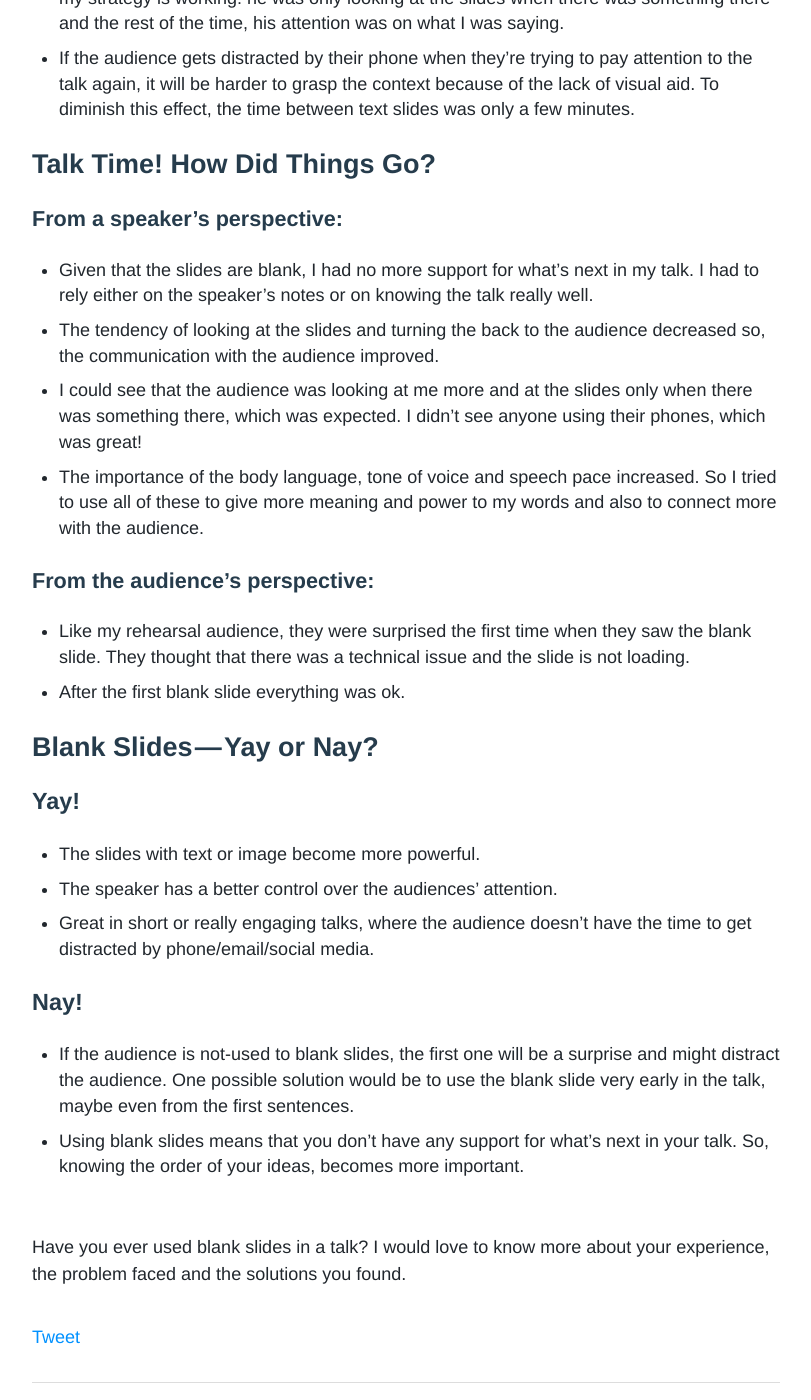
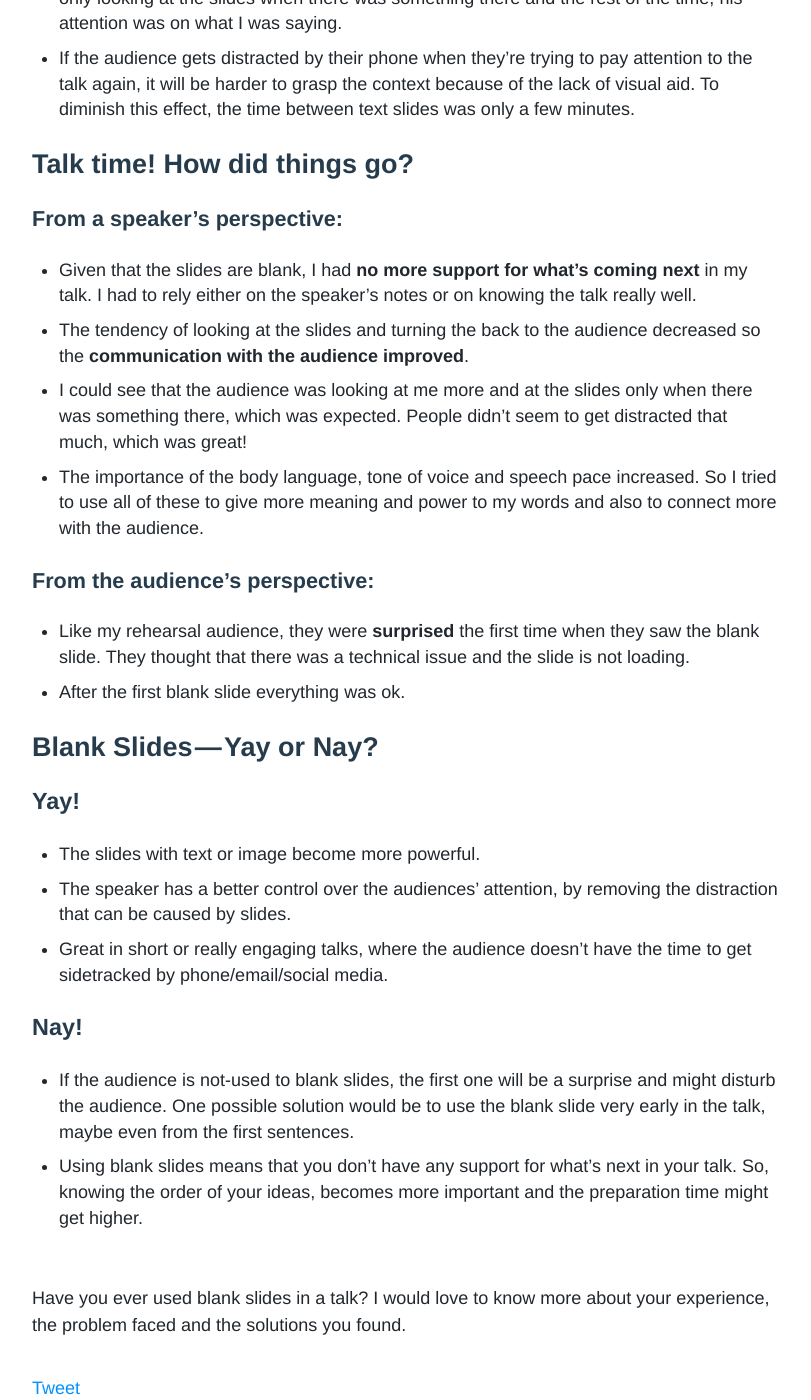
Before and after one commit to upday/upday.github.io, a Jekyll site: the page built from _posts/blog/2017-03-10-public_speaking_blank_slides.md, in a window 1280 px wide and 1400 px high, scrolled down 1544 px. Shown: the whole window, without its empty margins (234-1045 px from the left). Built offline with Jekyll 4.4.1, drawn with Linux system fonts in a browser that asks for light colours; nearby versions of some CDN libraries; some web fonts are replaced; comment, search, counter and statistics services are not loaded; some of the changed text lies outside the part shown.

Commit message:
review fixes

```diff
--- a/_posts/blog/2017-03-10-public_speaking_blank_slides.md
+++ b/_posts/blog/2017-03-10-public_speaking_blank_slides.md
@@ -10,7 +10,7 @@ tags: [Product, Management, Data, Data Science, User, Feedback, ProductManagemen
 image:
 date: 2017-03-08T00:00:00-04:00
 ---
-My talk at the <a href="https://www.womentechmakers.com/iwd17" target="blank">International Women’s Day event</a>, organised by <a href="https://www.womentechmakers.com/" target="blank">Women Techmakers</a> gave me the chance to share my story about public speaking but also to try something new: using **blank slides**.
+My talk at the <a href="https://www.womentechmakers.com/iwd17" target="blank">International Women’s Day event</a>, organised by <a href="https://www.womentechmakers.com/" target="blank">Women Techmakers</a> gave me the chance to share my story about public speaking and also to try something new: using **blank slides**.
 
 <center>
 <picture>
@@ -30,21 +30,21 @@ Usually in my tech talks, I tend to have one slide per idea. So I kept the same
 
 #### There are a few possible downsides:
 
-* The **IT audience** is used to talks where they always have a visual aid: slides with text and/or images so having a black screen all of the sudden can be a surprise. I saw this effect when rehearsing my talk with a friend. But, after the initial **surprise**, I could see that my strategy is working: he was only looking at the slides when there was something there and the rest of the time, his attention was on what I was saying.
+* The **IT audience** is used to talks where they always have a visual guidance, so having a black screen all of the sudden can be a surprise. I saw this effect when rehearsing my talk with a friend. But, after the initial **surprise**, I could see that my strategy is working: he was only looking at the slides when there was something there and the rest of the time, his attention was on what I was saying.
 * If the audience gets distracted by their phone when they’re trying to pay attention to the talk again, it will be harder to grasp the context because of the lack of visual aid. To diminish this effect, the time between text slides was only a few minutes.
 
-## Talk Time! How Did Things Go?
+## Talk time! How did things go?
 
 #### From a speaker’s perspective:
 
-* Given that the slides are blank, I had no more support for what’s next in my talk. I had to rely either on the speaker’s notes or on knowing the talk really well.
-* The tendency of looking at the slides and turning the back to the audience decreased so, the communication with the audience improved.
-* I could see that the audience was looking at me more and at the slides only when there was something there, which was expected. I didn’t see anyone using their phones, which was great!
+* Given that the slides are blank, I had **no more support for what’s coming next** in my talk. I had to rely either on the speaker’s notes or on knowing the talk really well.
+* The tendency of looking at the slides and turning the back to the audience decreased so the **communication with the audience improved**.
+* I could see that the audience was looking at me more and at the slides only when there was something there, which was expected. People didn’t seem to get distracted that much, which was great!
 * The importance of the body language, tone of voice and speech pace increased. So I tried to use all of these to give more meaning and power to my words and also to connect more with the audience.
 
 #### From the audience’s perspective:
 
-* Like my rehearsal audience, they were surprised the first time when they saw the blank slide. They thought that there was a technical issue and the slide is not loading.
+* Like my rehearsal audience, they were **surprised** the first time when they saw the blank slide. They thought that there was a technical issue and the slide is not loading.
 * After the first blank slide everything was ok.
 
 ## Blank Slides — Yay or Nay?
@@ -52,12 +52,12 @@ Usually in my tech talks, I tend to have one slide per idea. So I kept the same
 ### Yay!
 
 * The slides with text or image become more powerful.
-* The speaker has a better control over the audiences’ attention.
-* Great in short or really engaging talks, where the audience doesn’t have the time to get distracted by phone/email/social media.
+* The speaker has a better control over the audiences’ attention, by removing the distraction that can be caused by slides.
+* Great in short or really engaging talks, where the audience doesn’t have the time to get sidetracked by phone/email/social media.
 
 ### Nay!
-* If the audience is not-used to blank slides, the first one will be a surprise and might distract the audience. One possible solution would be to use the blank slide very early in the talk, maybe even from the first sentences.
-* Using blank slides means that you don’t have any support for what’s next in your talk. So, knowing the order of your ideas, becomes more important.
+* If the audience is not-used to blank slides, the first one will be a surprise and might disturb the audience. One possible solution would be to use the blank slide very early in the talk, maybe even from the first sentences.
+* Using blank slides means that you don’t have any support for what’s next in your talk. So, knowing the order of your ideas, becomes more important and the preparation time might get higher.
 
 <br/>
 Have you ever used blank slides in a talk? I would love to know more about your experience, the problem faced and the solutions you found.
```
Also changed, not shown: other parts of _posts/blog/2017-03-10-public_speaking_blank_slides.md (+1 -1 lines).
